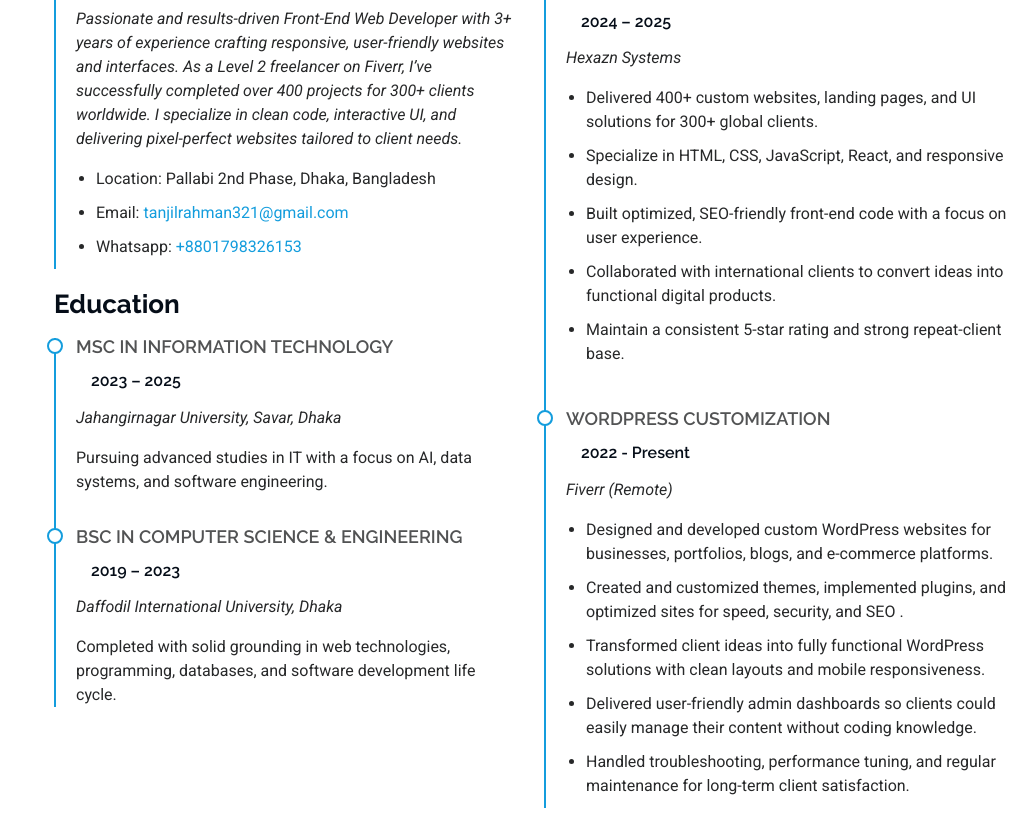
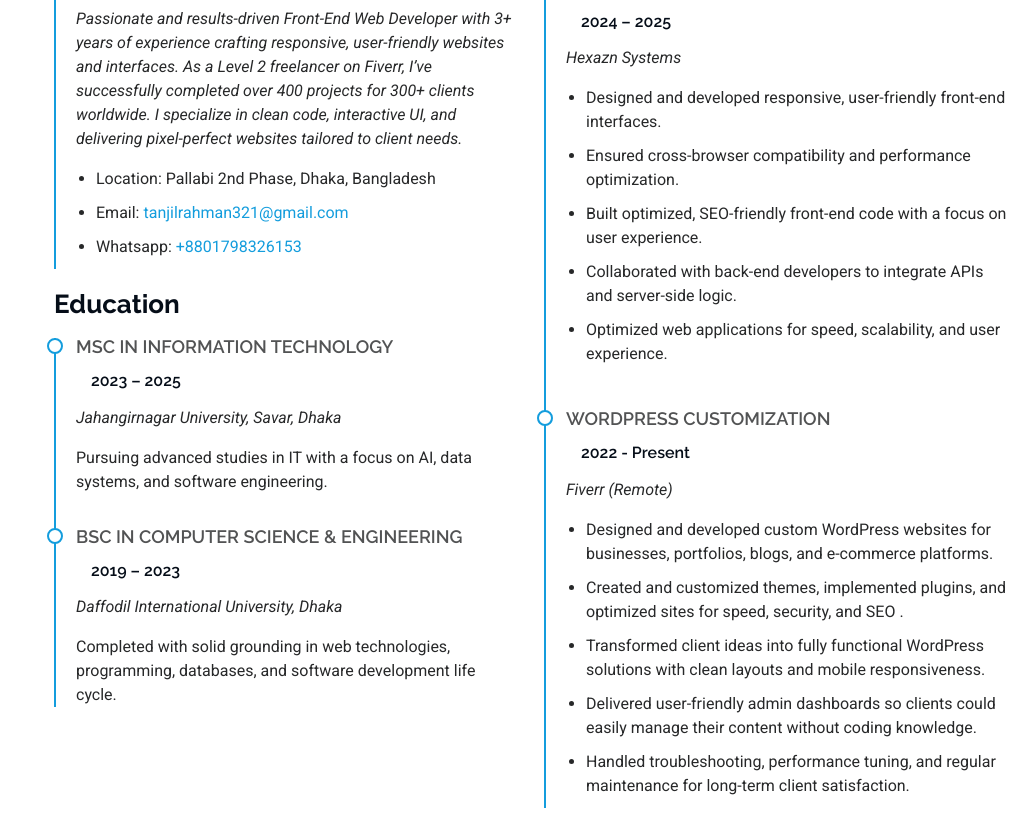
Before and after one commit to tanjilrahman321/portfolio, a plain HTML site: page index.html in a window 1280 px wide. Shown: the part 2881-3715 px from the top of the page, without its empty margins (258-1280 px from the left). Drawn offline with Linux system fonts and the light colour scheme.

Commit message:
Update index.html

```diff
--- a/index.html
+++ b/index.html
@@ -352,11 +352,11 @@
               <h5>2024 – 2025</h5>
               <p><em>Hexazn Systems</em></p>
               <ul>
-                <li>Delivered 400+ custom websites, landing pages, and UI solutions for 300+ global clients.</li>
-                <li>Specialize in HTML, CSS, JavaScript, React, and responsive design.</li>
+                <li>Designed and developed responsive, user-friendly front-end interfaces.</li>
+                <li>Ensured cross-browser compatibility and performance optimization.</li>
                 <li>Built optimized, SEO-friendly front-end code with a focus on user experience.</li>
-                <li>Collaborated with international clients to convert ideas into functional digital products.</li>
-                <li>Maintain a consistent 5-star rating and strong repeat-client base.</li>
+                <li>Collaborated with back-end developers to integrate APIs and server-side logic.</li>
+                <li>Optimized web applications for speed, scalability, and user experience.</li>
               </ul>
             </div><!-- Edn Resume Item -->
 
```
